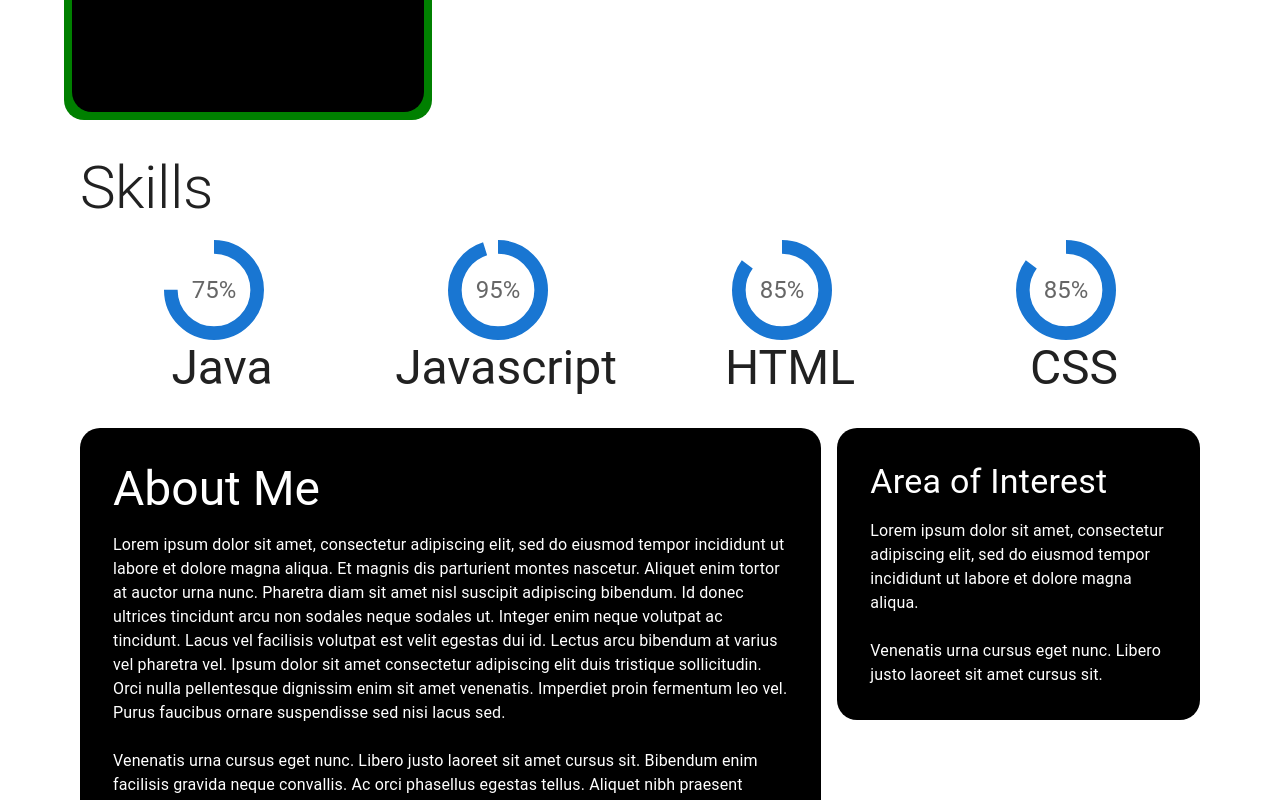
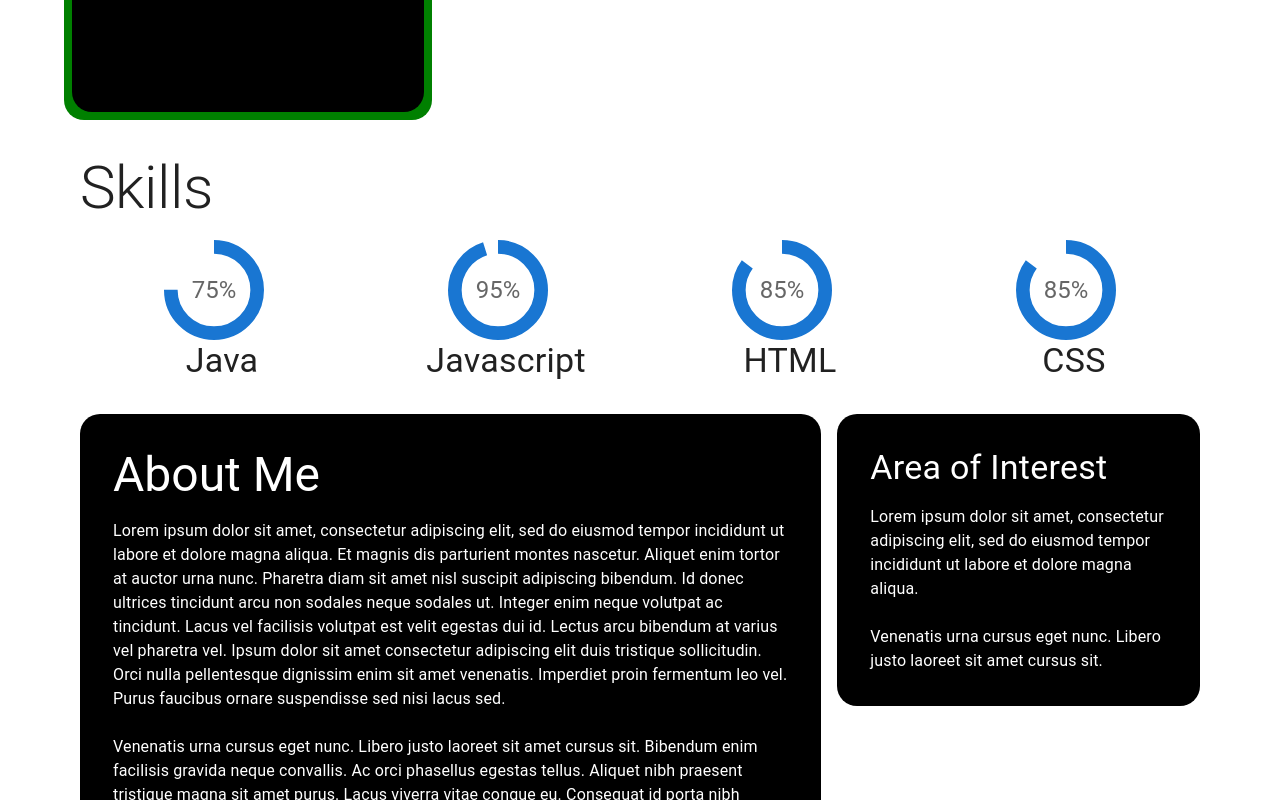
Before and after one commit to yvonneonu/my-portfolio, a React (Create React App) app: page / in a window 1280 px wide. Shown: the part 1292-2092 px from the top of the page. Built offline with nearby package versions, Linux system fonts and the light colour scheme.

Commit message:
few corrections

```diff
--- a/src/Pages/HomePage/HomePage.jsx
+++ b/src/Pages/HomePage/HomePage.jsx
@@ -272,7 +272,7 @@ function Homepage() {
                 <Typography
                   variant="h3"
                   component="div"
-                  sx={{ fontWeight: "bold"}}
+                  sx={matches?{ fontWeight: "bold",textAlign: "center"}:{ fontWeight: "bold"}}
                 >
                   A mobile and Web developer.
                 </Typography>
@@ -297,7 +297,7 @@ function Homepage() {
                 <Avatar
                   sx={{ width: "300px", height: "300px" }}
                   alt="Memy Sharp"
-                  src="../../../public/images/von.jpg"
+                  src="images/von.jpg"
                 />
               </Box>
             </Grid>
@@ -553,7 +553,7 @@ function Homepage() {
                 }}
               >
                 <CircularStatic numb={75} />
-                <Typography variant="h3" component="div">
+                <Typography variant="h4" component="div">
                   Java
                 </Typography>
 
@@ -574,7 +574,7 @@ function Homepage() {
                 }}
               >
                 <CircularStatic numb={95} />
-                <Typography variant="h3" component="div">
+                <Typography variant="h4" component="div">
                   Javascript
                 </Typography>
               </Stack>
@@ -592,7 +592,7 @@ function Homepage() {
                 }}
               >
                 <CircularStatic numb={85} />
-                <Typography variant="h3" component="div">
+                <Typography variant="h4" component="div">
                   HTML
                 </Typography>
               </Stack>
@@ -610,7 +610,7 @@ function Homepage() {
                 }}
               >
                 <CircularStatic numb={85} />
-                <Typography variant="h3" component="div">
+                <Typography variant="h4" component="div">
                   CSS
                 </Typography>
               </Stack>
```
Also changed, not shown: public/images/design-gfb3ad6359_1280.png (added).
